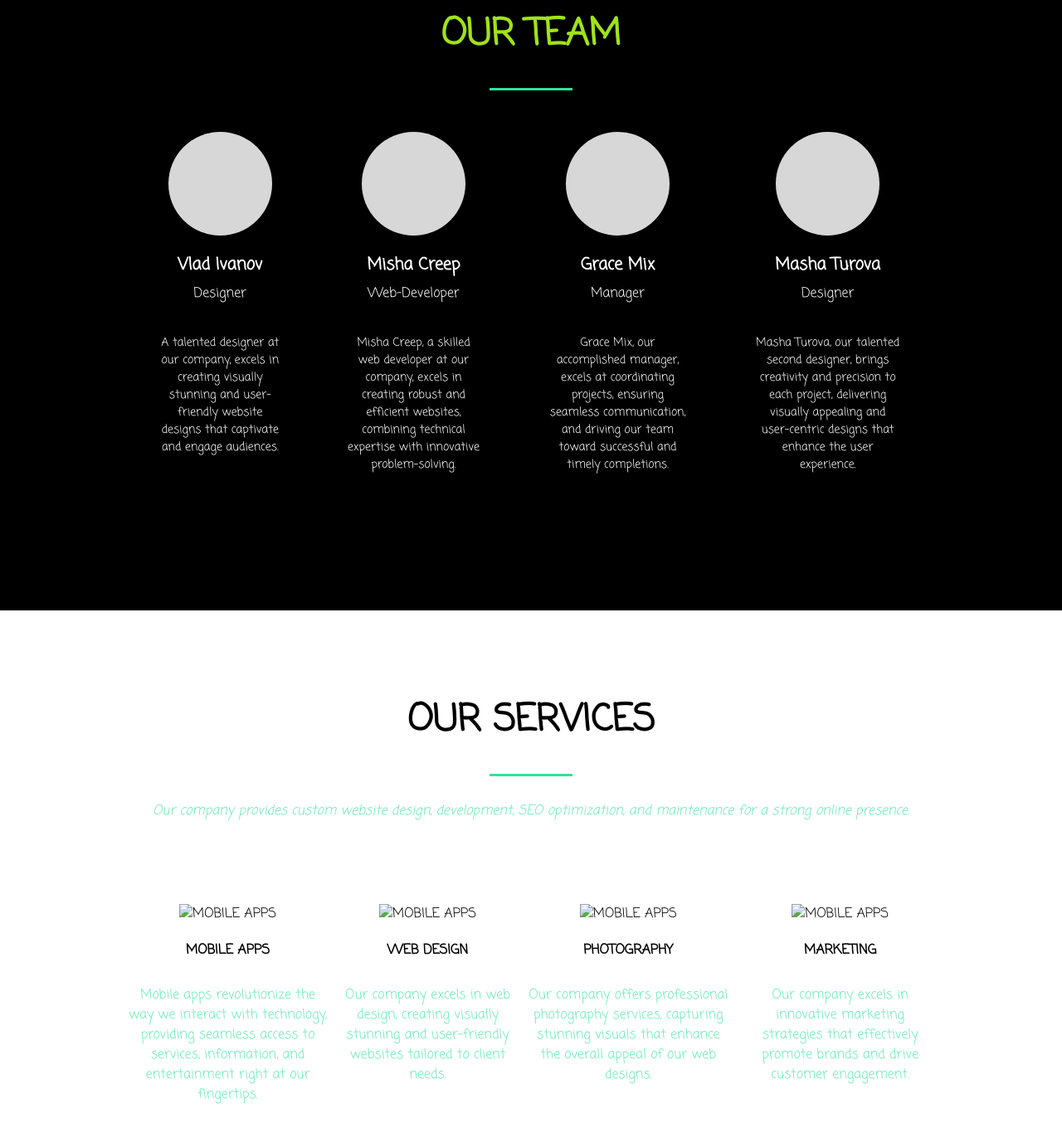
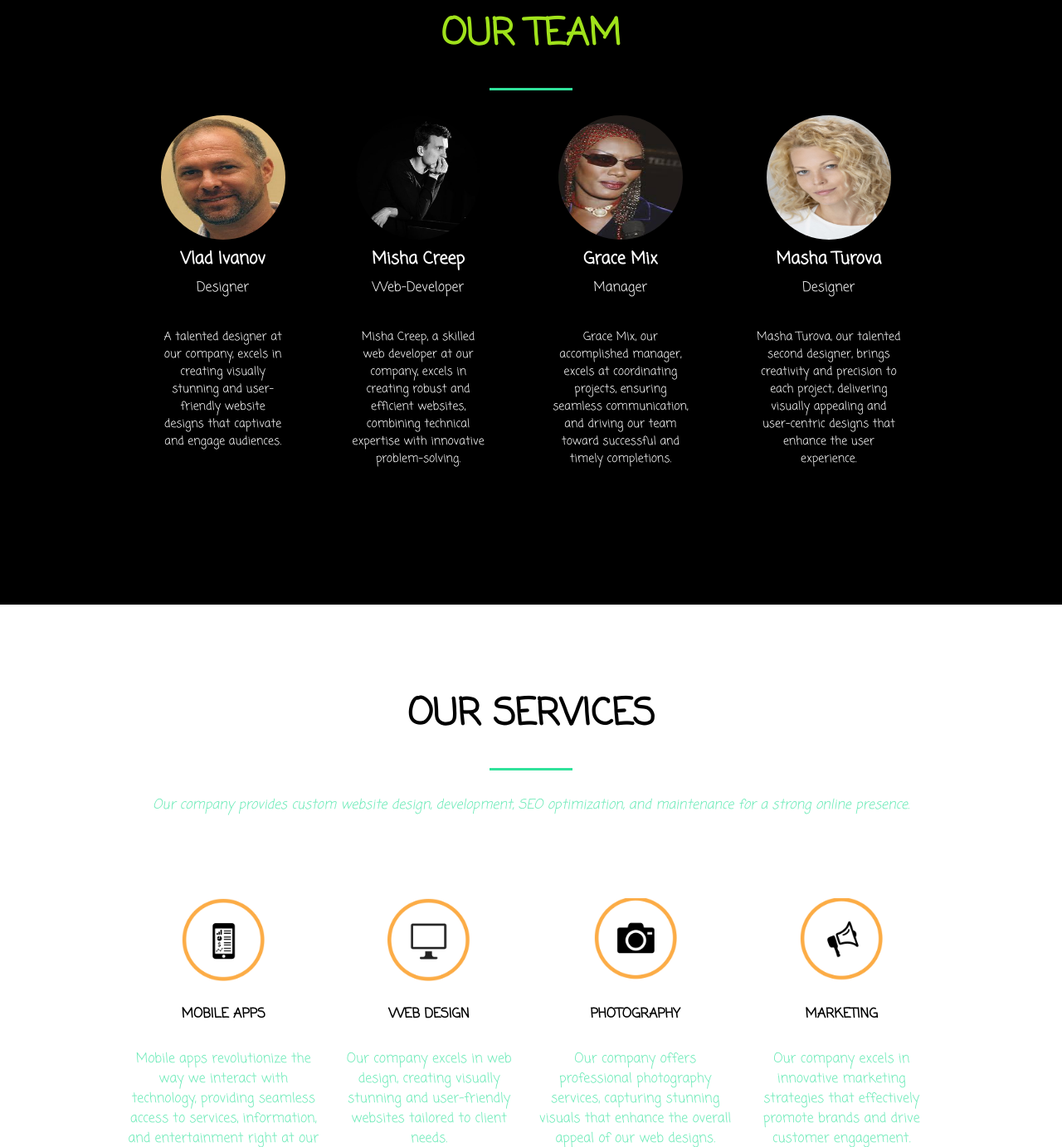
Before and after one commit to Aleksa-creator/monitor, a plain HTML site: page index.html in a window 1280 px wide. Shown: the part 1660-3043 px from the top of the page at 83% size. Drawn offline with Linux system fonts and the light colour scheme; a web font is replaced by a local one.

Commit message:
Finish project

```diff
--- a/assets/styles/style.css
+++ b/assets/styles/style.css
@@ -144,6 +144,12 @@ main .main__about{
 	padding-bottom: 30px;
 }
 
+.card img{
+	width: 150px;
+	height: 150px;
+	border-radius: 50% ;
+}
+
 /* .line{
 	width: 100px;
 	height: 3px;
@@ -206,6 +212,11 @@ main .main__about{
 .services__cards h4{
 	margin-top: 20px;
 	margin-bottom: 15px;
+}
+
+.services__card img{
+	width: 100px;
+	height: 100px;
 }
 
 .main__clients{
--- a/index.html
+++ b/index.html
@@ -53,26 +53,26 @@
 
 				<div class="team__cards">
 					<div class="card">
-						<div class="photo"></div>
+						<img src="/assets/img/card/Vlad Ivanov.jpeg" alt="">
 						<h4 class="name">Vlad Ivanov</h4>
 						<p class="position">Designer</p>
 						<p class="about__position">A talented designer at our company, excels in creating visually stunning and user-friendly website designs that captivate and engage audiences.</p>
 					</div>
 
 					<div class="card">
-						<div class="photo"></div>
+						<img src="/assets/img/card/Misha Creep.jpg" alt="Misha Creep">
 						<h4 class="name">Misha Creep</h4>
 						<p class="position">Web-Developer</p>
 						<p class="about__position">Misha Creep, a skilled web developer at our company, excels in creating robust and efficient websites, combining technical expertise with innovative problem-solving.</p>
 					</div>
 					<div class="card">
-						<div class="photo"></div>
+						<img src="/assets/img/card/Grace Mix.jpeg" alt="">
 						<h4 class="name">Grace Mix</h4>
 						<p class="position">Manager</p>
 						<p class="about__position">Grace Mix, our accomplished manager, excels at coordinating projects, ensuring seamless communication, and driving our team toward successful and timely completions.</p>
 					</div>
 					<div class="card">
-						<div class="photo"></div>
+						<img src="/assets/img/card/Mashs Turova.jpg" alt="">
 						<h4 class="name">Masha Turova</h4>
 						<p class="position">Designer</p>
 						<p class="about__position">Masha Turova, our talented second designer, brings creativity and precision to each project, delivering visually appealing and user-centric designs that enhance the user experience.</p>
@@ -89,22 +89,22 @@
 
 				<div class="services__cards">
 					<div class="services__card">
-						<img src="" alt="MOBILE APPS">
+						<img src="/assets/img/services/mobile-apps.png" alt="MOBILE APPS">
 						<h4>MOBILE APPS</h4>
 						<p>Mobile apps revolutionize the way we interact with technology, providing seamless access to services, information, and entertainment right at our fingertips. </p>
 					</div>
 					<div class="services__card">
-						<img src="" alt="MOBILE APPS">
+						<img src="/assets/img/services/web-design.png" alt="WEB DESIGN">
 						<h4>WEB DESIGN</h4>
 						<p>Our company excels in web design, creating visually stunning and user-friendly websites tailored to client needs.</p>
 					</div>
 					<div class="services__card">
-						<img src="" alt="MOBILE APPS">
+						<img src="/assets/img/services/photography.png" alt="PHOTOGRAPHY">
 						<h4>PHOTOGRAPHY</h4>
 						<p>Our company offers professional photography services, capturing stunning visuals that enhance the overall appeal of our web designs.</p>
 					</div>
 					<div class="services__card">
-						<img src="" alt="MOBILE APPS">
+						<img src="/assets/img/services/marketing.png" alt="MARKETING">
 						<h4>MARKETING</h4>
 						<p>Our company excels in innovative marketing strategies that effectively promote brands and drive customer engagement.</p>
 					</div>
```
Also changed, not shown: assets/img/card/Grace Mix.jpeg (added), assets/img/card/Mashs Turova.jpg (added), assets/img/card/Misha Creep.jpg (added), assets/img/card/Vlad Ivanov.jpeg (added), assets/img/services/marketing.png (added), assets/img/services/mobile-apps.png (added), assets/img/services/photography.png (added), assets/img/services/web-design.png (added).
